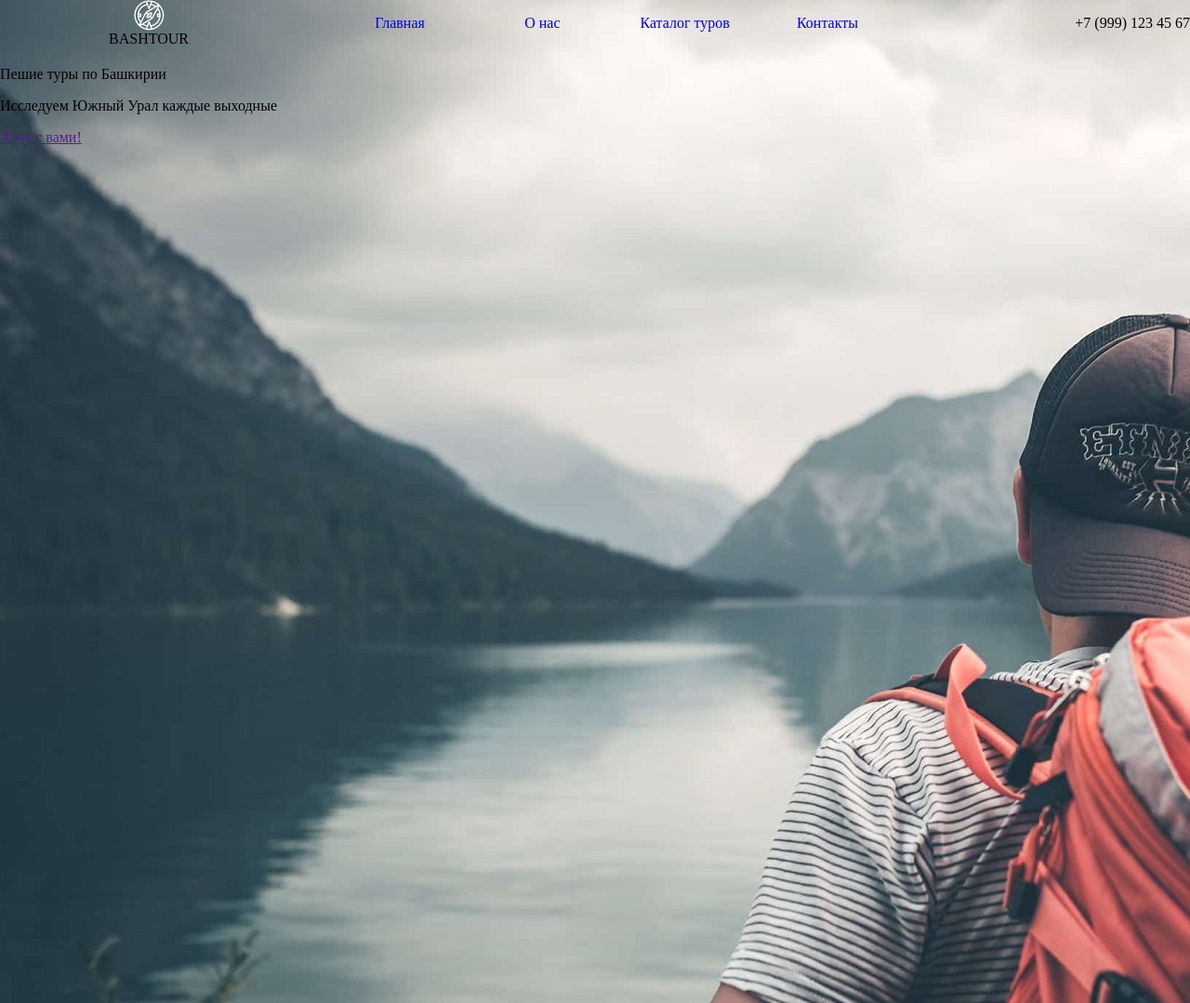
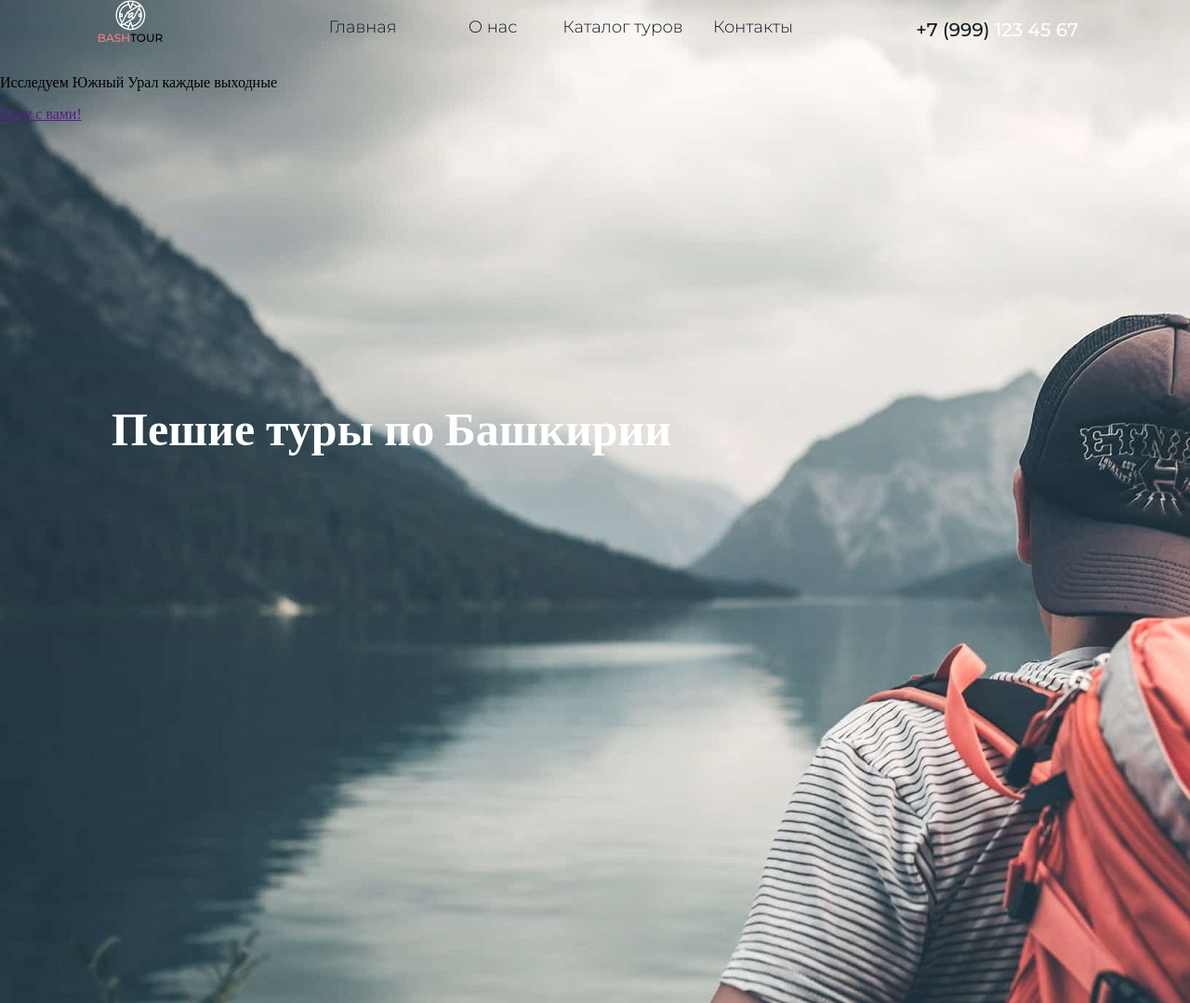
Before and after one commit to tomright/home, a PHP site: page / in a window 1280 px wide. Shown: the top 1079 px of the page at 93% size. Run offline with PHP 8.4, Linux system fonts and the light colour scheme.

Commit message:
шрифты

```diff
--- a/bashtour.test/www/index.html
+++ b/bashtour.test/www/index.html
@@ -13,23 +13,25 @@
         <div class="navbar">
           <div class="logo">
             <img src="/img/Vector.png" alt="BASHTOUR" />
-            <p>BASHTOUR</p>
+            <p><span class="orangeText">BASH</span>TOUR</p>
           </div>
           <nav>
             <ul>
-              <li> <a href="#">Главная</a></li>
+              <li><a href="#">Главная</a></li>
               <li><a href="#">О нас</a></li>
               <li><a href="#">Каталог туров</a></li>
               <li><a href="#">Контакты</a></li>
             </ul>
           </nav>
           <div class="phone">
-            <p>+7 (999) 123 45 67</p>
+            <p>+7 (999) <span class="whitePhone"> 123 45 67</span></p>
           </div>
         </div>
-        <p class="hight-text">Пешие туры по Башкирии</p>
-        <p>Исследуем Южный Урал каждые выходные</p>
-        <a href="" class="header-link"><p>Хочу с вами!</p></a>
+        <div class="headerBanner">
+          <p class="hight-text">Пешие туры по Башкирии</p>
+          <p>Исследуем Южный Урал каждые выходные</p>
+          <a href="" class="header-link"><p>Хочу с вами!</p></a>
+        </div>
       </header>
       <div class="whoarewe">
         <h1>Кто мы такие?</h1>
--- a/bashtour.test/www/style.css
+++ b/bashtour.test/www/style.css
@@ -2,7 +2,7 @@
    v5.0.1 | 20191019
    License: none (public domain)
 */
-
+@import url("https://fonts.googleapis.com/css2?family=Montserrat:wght@300;400;500;700&family=Playfair+Display:wght@700&display=swap");
 html,
 body {
   margin: 0;
@@ -35,7 +35,15 @@ header {
 .logo {
   width: 90px;
   height: 55px;
+  font-family: Montserrat;
+  font-style: normal;
+  font-weight: 500;
+  font-size: 12px;
+  line-height: 15px;
   /* margin-left: 120px; */
+}
+.orangeText {
+  color: #f88275;
 }
 .navbar > nav > ul {
   display: flex;
@@ -45,10 +53,29 @@ header {
 }
 .navbar > nav {
   flex: 2;
+  font-family: Montserrat;
+  font-style: normal;
+  font-weight: 300;
+  font-size: 18px;
+  line-height: 22px;
+
+  /* identical to box height */
+
+  color: #111b20;
 }
 .phone {
   flex: 1;
   text-align: right;
+  font-family: Montserrat;
+  font-style: normal;
+  font-weight: 500;
+  font-size: 20px;
+  line-height: 24px;
+  color: #111b20;
+  margin-right: 120px;
+}
+.whitePhone {
+  color: white;
 }
 .logo {
   flex: 1;
@@ -66,6 +93,7 @@ li > a:visited,
 li > a:active,
 li > a:hover {
   text-decoration: none;
+  color: #111b20;
 
   /* margin-left: 45px; */
 }
@@ -74,3 +102,20 @@ li > a:hover {
   width: 140px;
   text-align: center;
 }
+.hight-text {
+  position: absolute;
+  width: 654px;
+  height: 67px;
+  left: 120px;
+  top: 375px;
+  font-family: Playfair Display;
+  font-style: normal;
+  font-weight: bold;
+  font-size: 50px;
+  line-height: 67px;
+
+  /* identical to box height */
+
+  /* white */
+  color: #ffffff;
+}
```
